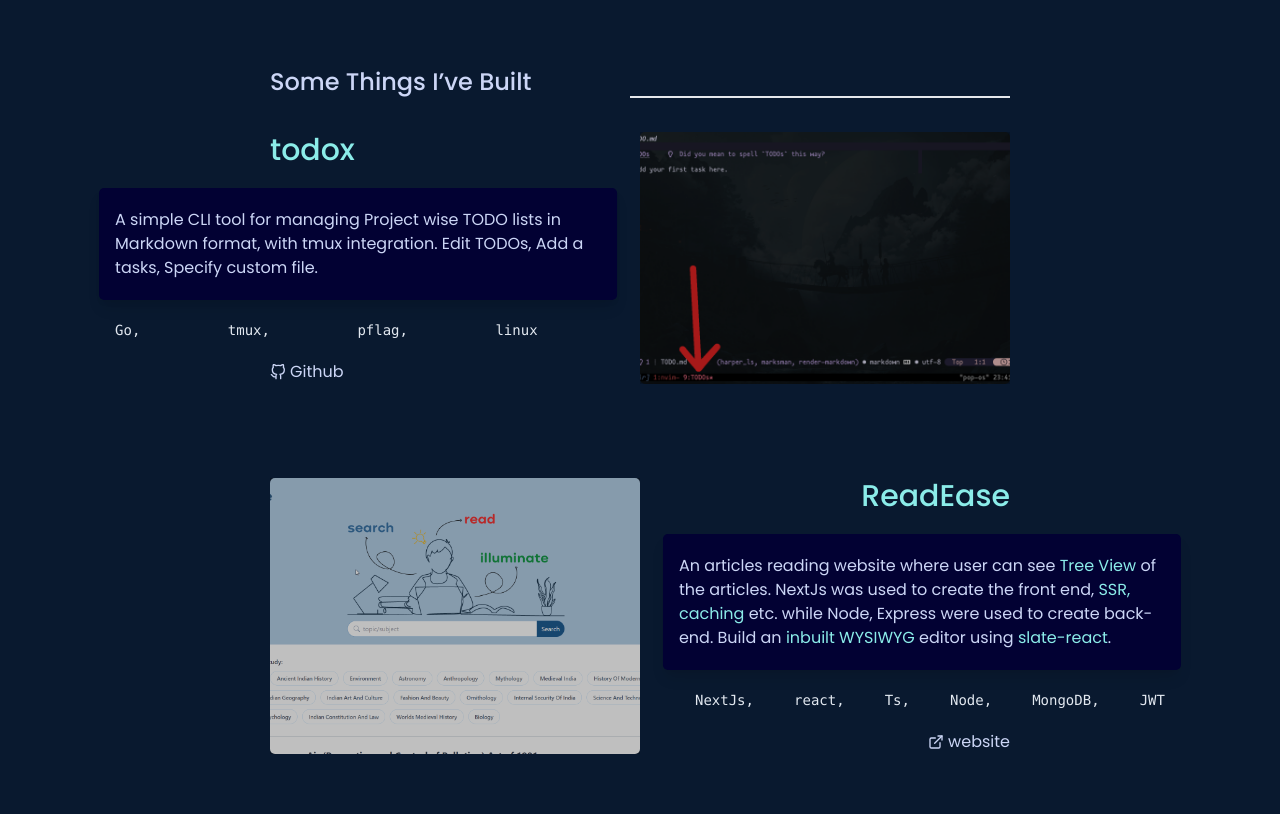
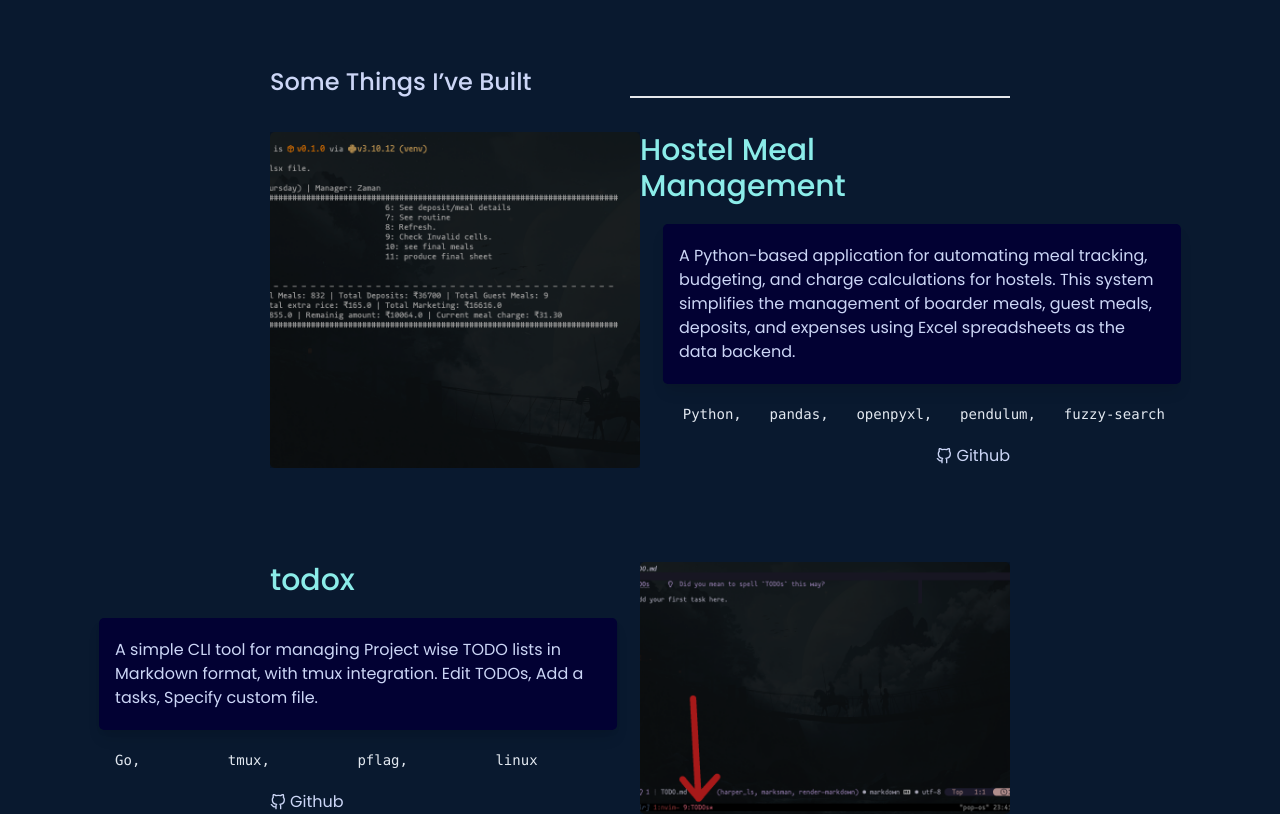
Before and after one commit to s-k-zaman/s-k-zaman.github.io, a React (Vite) app: page / in a window 1280 px wide. Shown: the part 1320-2134 px from the top of the page. Built offline with nearby package versions, Linux system fonts and the light colour scheme.

Commit message:
add: hostel meal project

```diff
--- a/src/components/IHaveBuilt/index.tsx
+++ b/src/components/IHaveBuilt/index.tsx
@@ -7,6 +7,21 @@ function IHaveBuilt() {
     <Showcase>
       <TitleWithBar title="Some Things I’ve Built">
         <div id="featured" className="flex flex-col gap-[94px]">
+          <FeatureProject
+            title="Hostel Meal Management"
+            imgClass="bg-featured-hostel-meal"
+            popText={
+              <>
+                A Python-based application for automating meal tracking,
+                budgeting, and charge calculations for hostels. This system
+                simplifies the management of boarder meals, guest meals,
+                deposits, and expenses using Excel spreadsheets as the data
+                backend.
+              </>
+            }
+            tools={["Python", "pandas", "openpyxl", "pendulum", "fuzzy-search"]}
+            github="https://github.com/s-k-zaman/auto-mealer-hostel"
+          />
           <FeatureProject
             reversed
             title="todox"
--- a/tailwind.config.cjs
+++ b/tailwind.config.cjs
@@ -30,8 +30,8 @@ module.exports = {
           "url('https://images.unsplash.com/photo-1496065187959-7f07b8353c55?ixlib=rb-4.0.3&ixid=MnwxMjA3fDB8MHxwaG90by1wYWdlfHx8fGVufDB8fHx8&auto=format&fit=crop&w=1170&q=80')",
         "featured-netflix":
           "url('https://images.unsplash.com/photo-1637363990764-de84fd247b7d?ixlib=rb-4.0.3&ixid=MnwxMjA3fDB8MHxwaG90by1wYWdlfHx8fGVufDB8fHx8&auto=format&fit=crop&w=1170&q=80')",
-        "featured-todox":
-          "url('/featured/todox.png')",
+        "featured-todox": "url('/featured/todox.png')",
+        "featured-hostel-meal": "url('/featured/hostel-meal.png')",
       },
     },
   },
```
Also changed, not shown: public/featured/hostel-meal.png (added).
